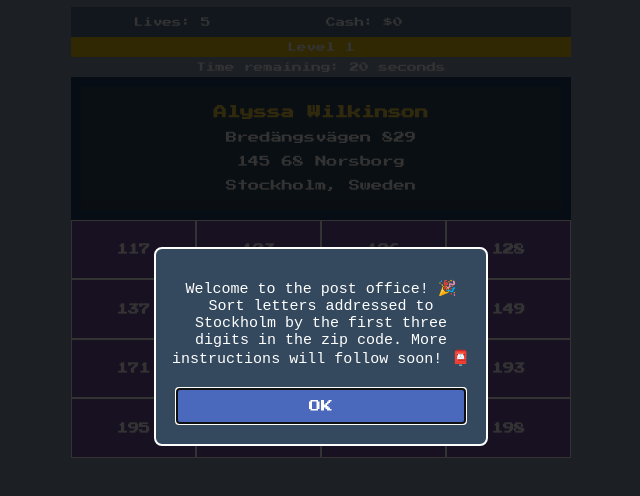
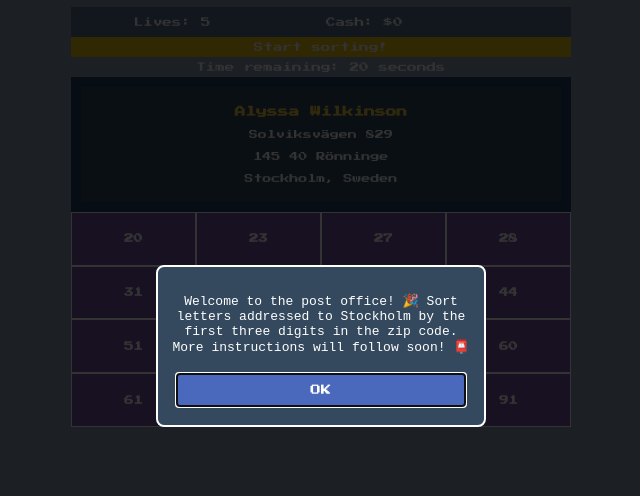
Before and after one commit to holoflash/mailsortingsim, a plain HTML site: page index.html in a window 1280 px wide. Shown: the part 54-550 px from the top of the page, without its empty margins (319-959 px from the left). Drawn offline with Linux system fonts and the light colour scheme.

Commit message:
Change style and leveling

```diff
--- a/src/Game.js
+++ b/src/Game.js
@@ -13,25 +13,26 @@ const gameSettings = {
     level: 1,
     maxLevel: Object.entries(data.addresses).length,
     lives: 5,
-    initialCashReward: 10,
+    initialCashReward: 5,
     initialTime: 20,
     timeBonus: 3,
 };
 
 const requiredCashForLevel = {
     1: 50,
-    2: 100,
-    3: 150,
-    4: 200,
-    5: 250,
-    6: 300,
-    7: 350,
-    8: 400,
-    9: 450,
-    10: 500,
-    11: 550,
-    12: 600,
+    2: 110,
+    3: 180,
+    4: 260,
+    5: 350,
+    6: 450,
+    7: 560,
+    8: 680,
+    9: 810,
+    10: 950,
+    11: 1100,
+    12: 1260,
 };
+
 
 let timer = null;
 let timeRemaining = 0;
--- a/src/data.js
+++ b/src/data.js
@@ -23,7 +23,7 @@ export const messages = {
     lastLevelInstructions: "13. Missing details - BIN",
 
 
-    startGame: "Level 1",
+    startGame: "Start sorting!",
 
     level1Dialog: "Welcome to the post office! 🎉 Sort letters addressed to Stockholm by the first three digits in the zip code. More instructions will follow soon! 📮",
     level2Dialog: "Now, sort other Swedish cities 🇸🇪 into the SE box. Easy, right?",
@@ -53,29 +53,24 @@ export const messages = {
 
 export const addresses = {
     "Level 1": [
-        { zipCode: "117 44", county: "Liljeholmen", streets: ["Liljeholmsvägen", "Västerbroplan", "Hälsingegatan"], city: "Stockholm", country: "Sweden", sortAs: "117" },
-        { zipCode: "123 61", county: "Farsta", streets: ["Farstatorget", "Farstavägen", "Farstabergsplan"], city: "Stockholm", country: "Sweden", sortAs: "123" },
-        { zipCode: "126 58", county: "Västertorp", streets: ["Västertorpsvägen", "Borgarskolan", "Västertorpstorg"], city: "Stockholm", country: "Sweden", sortAs: "126" },
-        { zipCode: "126 60", county: "Hägersten", streets: ["Hägersjövägen", "Hägersjöplan", "Lillholmstorget"], city: "Stockholm", country: "Sweden", sortAs: "126" },
-        { zipCode: "126 34", county: "Hägersten", streets: ["Fleminggatan", "Västertorp", "Hägersköpingsvägen"], city: "Stockholm", country: "Sweden", sortAs: "126" },
-        { zipCode: "128 51", county: "Högdalen", streets: ["Högdalsvägen", "Högdalstorget", "Högdalsparken"], city: "Stockholm", country: "Sweden", sortAs: "128" },
-        { zipCode: "137 54", county: "Västerhaninge", streets: ["Skogsbo Allé", "Västerhaningevägen", "Fältvägen"], city: "Stockholm", country: "Sweden", sortAs: "137" },
-        { zipCode: "137 91", county: "Västerhaninge", streets: ["Västerbyvägen", "Lilla Skogsvägen", "Kungshällagatan"], city: "Stockholm", country: "Sweden", sortAs: "137" },
-        { zipCode: "143 31", county: "Vårby", streets: ["Vårby Allé", "Vårbergsplan", "Vårby Gårdsväg"], city: "Stockholm", country: "Sweden", sortAs: "143" },
-        { zipCode: "143 23", county: "Vårby", streets: ["Vårby Gårdsvägen", "Vårby Allé", "Bäckvägen"], city: "Stockholm", country: "Sweden", sortAs: "143" },
-        { zipCode: "145 68", county: "Norsborg", streets: ["Bredängsvägen", "Norsborgsvägen", "Albyvägen"], city: "Stockholm", country: "Sweden", sortAs: "145" },
-        { zipCode: "145 52", county: "Grödinge", streets: ["Gröndalsvägen", "Gröndalstorget", "Sundsvägen"], city: "Stockholm", country: "Sweden", sortAs: "145" },
-        { zipCode: "145 40", county: "Rönninge", streets: ["Solviksvägen", "Björkvägen", "Rönningebadet"], city: "Stockholm", country: "Sweden", sortAs: "145" },
-        { zipCode: "145 83", county: "Tumba", streets: ["Tumbavägen", "Gröndalsvägen", "Lilla Tumba"], city: "Stockholm", country: "Sweden", sortAs: "145" },
-        { zipCode: "149 20", county: "Nynashamn", streets: ["Nynäs Gårdsväg", "Nynäsbaden", "Nynäsgatan"], city: "Stockholm", country: "Sweden", sortAs: "149" },
-        { zipCode: "171 21", county: "Sollentuna", streets: ["Sollentunas Centrum", "Kungsängsvägen", "Högberga Allé"], city: "Stockholm", country: "Sweden", sortAs: "171" },
-        { zipCode: "182 20", county: "Danderyd", streets: ["Danderyds Torg", "Bergsängsvägen", "Högberga Allé"], city: "Stockholm", country: "Sweden", sortAs: "182" },
-        { zipCode: "192 22", county: "Österåker", streets: ["Österåkers Torg", "Lövsta Gårdsväg", "Fyren"], city: "Stockholm", country: "Sweden", sortAs: "192" },
-        { zipCode: "193 23", county: "Vallentuna", streets: ["Vallentuna Centrum", "Gustafsbergsvägen", "Bergsängen"], city: "Stockholm", country: "Sweden", sortAs: "193" },
-        { zipCode: "195 25", county: "Upplands-Bro", streets: ["Upplands-Bro Centrum", "Broplan", "Broviken"], city: "Stockholm", country: "Sweden", sortAs: "195" },
-        { zipCode: "196 26", county: "Sigtuna", streets: ["Sigtuna Centrum", "Stororget", "Sigtunaviken"], city: "Stockholm", country: "Sweden", sortAs: "196" },
-        { zipCode: "197 27", county: "Ekerö", streets: ["Ekerö Centrum", "Strandvägen", "Ekerö Torg"], city: "Stockholm", country: "Sweden", sortAs: "197" },
-        { zipCode: "198 28", county: "Järfälla", streets: ["Järfälla Centrum", "Järfällagatan", "Rissne"], city: "Stockholm", country: "Sweden", sortAs: "198" },
+        { zipCode: "182 20", county: "Danderyd", streets: ["Danderyds Torg", "Bergsängsvägen", "Högberga Allé"], city: "Stockholm", country: "Sweden", sortAs: "20" },
+
+        { zipCode: "143 23", county: "Vårby", streets: ["Vårby Gårdsvägen", "Vårby Allé", "Bäckvägen"], city: "Stockholm", country: "Sweden", sortAs: "23" },
+        { zipCode: "197 27", county: "Ekerö", streets: ["Ekerö Centrum", "Strandvägen", "Ekerö Torg"], city: "Stockholm", country: "Sweden", sortAs: "27" },
+        { zipCode: "198 28", county: "Järfälla", streets: ["Järfälla Centrum", "Järfällagatan", "Rissne"], city: "Stockholm", country: "Sweden", sortAs: "28" },
+        { zipCode: "149 20", county: "Nynashamn", streets: ["Nynäs Gårdsväg", "Nynäsbaden", "Nynäsgatan"], city: "Stockholm", country: "Sweden", sortAs: "20" },
+        { zipCode: "143 31", county: "Vårby", streets: ["Vårby Allé", "Vårbergsplan", "Vårby Gårdsväg"], city: "Stockholm", country: "Sweden", sortAs: "31" },
+        { zipCode: "126 34", county: "Hägersten", streets: ["Fleminggatan", "Västertorp", "Hägersköpingsvägen"], city: "Stockholm", country: "Sweden", sortAs: "34" },
+        { zipCode: "145 40", county: "Rönninge", streets: ["Solviksvägen", "Björkvägen", "Rönningebadet"], city: "Stockholm", country: "Sweden", sortAs: "40" },
+        { zipCode: "117 44", county: "Liljeholmen", streets: ["Liljeholmsvägen", "Västerbroplan", "Hälsingegatan"], city: "Stockholm", country: "Sweden", sortAs: "44" },
+        { zipCode: "128 51", county: "Högdalen", streets: ["Högdalsvägen", "Högdalstorget", "Högdalsparken"], city: "Stockholm", country: "Sweden", sortAs: "51" },
+        { zipCode: "137 54", county: "Västerhaninge", streets: ["Skogsbo Allé", "Västerhaningevägen", "Fältvägen"], city: "Stockholm", country: "Sweden", sortAs: "54" },
+        { zipCode: "126 58", county: "Västertorp", streets: ["Västertorpsvägen", "Borgarskolan", "Västertorpstorg"], city: "Stockholm", country: "Sweden", sortAs: "58" },
+        { zipCode: "126 60", county: "Hägersten", streets: ["Hägersjövägen", "Hägersjöplan", "Lillholmstorget"], city: "Stockholm", country: "Sweden", sortAs: "60" },
+        { zipCode: "123 61", county: "Farsta", streets: ["Farstatorget", "Farstavägen", "Farstabergsplan"], city: "Stockholm", country: "Sweden", sortAs: "61" },
+        { zipCode: "145 68", county: "Norsborg", streets: ["Bredängsvägen", "Norsborgsvägen", "Albyvägen"], city: "Stockholm", country: "Sweden", sortAs: "68" },
+        { zipCode: "145 83", county: "Tumba", streets: ["Tumbavägen", "Gröndalsvägen", "Lilla Tumba"], city: "Stockholm", country: "Sweden", sortAs: "83" },
+        { zipCode: "137 91", county: "Västerhaninge", streets: ["Västerbyvägen", "Lilla Skogsvägen", "Kungshällagatan"], city: "Stockholm", country: "Sweden", sortAs: "91" },
     ],
 
 
@@ -358,8 +353,8 @@ export const addresses = {
         { zipCode: "236", county: "Central African Republic", streets: ["Avenue de l'Indépendance", "Boulevard des Martyrs", "Rue de l'Évêché"], city: "Bangui", country: "Central African Republic", sortAs: "AFRICA" },
         { zipCode: "NDJ1234", county: "Chad", streets: ["Avenue Charles de Gaulle", "Rue de la Liberté", "Rue de l'Assemblée"], city: "N'Djamena", country: "Chad", sortAs: "AFRICA" },
         { zipCode: "KM9900", county: "Comoros", streets: ["Rue de la Corniche", "Avenue de l'Aéroport", "Place de l'Indépendance"], city: "Moroni", country: "Comoros", sortAs: "AFRICA" },
-        { zipCode: "243101", county: "Democratic Republic of the Congo", streets: ["Avenue des Forces Armées", "Boulevard du 30 Juin", "Rue Kalemie"], city: "Kinshasa", country: "Democratic Republic of the Congo", sortAs: "AFRICA" },
-        { zipCode: "242001", county: "Republic of the Congo", streets: ["Avenue de l'Amitié", "Boulevard Denis Sassou Nguesso", "Rue Kouyou"], city: "Brazzaville", country: "Republic of the Congo", sortAs: "AFRICA" },
+        { zipCode: "243101", county: "Democratic Republic of the Congo", streets: ["Avenue des Forces Armées", "Boulevard du 30 Juin", "Rue Kalemie"], city: "Kinshasa", country: "DR Congo", sortAs: "AFRICA" },
+        { zipCode: "242001", county: "Republic of the Congo", streets: ["Avenue de l'Amitié", "Boulevard Denis Sassou Nguesso", "Rue Kouyou"], city: "Brazzaville", country: "Congo", sortAs: "AFRICA" },
         { zipCode: "225", county: "Côte d'Ivoire", streets: ["Boulevard Valéry Giscard d'Estaing", "Rue du Commerce", "Avenue du Président Houphouët-Boigny"], city: "Abidjan", country: "Côte d'Ivoire", sortAs: "AFRICA" },
         { zipCode: "DJI123", county: "Djibouti", streets: ["Rue de Paris", "Boulevard de la République", "Rue de Venise"], city: "Djibouti", country: "Djibouti", sortAs: "AFRICA" },
         { zipCode: "11511", county: "Egypt", streets: ["Tahrir Square", "Sharia Al-Muizz", "Corniche El-Nil"], city: "Cairo", country: "Egypt", sortAs: "AFRICA" },
--- a/src/styles.css
+++ b/src/styles.css
@@ -54,7 +54,7 @@ body {
 }
 
 #letter-details {
-    font-size: 0.7em;
+    font-size: 9px;
     background-color: #1f4068;
     padding: 10px;
 }
@@ -95,19 +95,15 @@ body {
     border: 1px solid #ffffff;
     color: #ffffff;
     text-align: center;
-    font-size: 0.6em;
+    font-size: 8px;
     cursor: pointer;
     margin: 0;
-    flex: 1 1 calc(25% - 2px);
+    flex: 1 1 calc(25% - 10px);
     box-sizing: border-box;
 }
 
 .grid-item-number {
     background-color: #7954a9;
-}
-
-.grid-item:hover {
-    background-color: #82ccdd;
 }
 
 button {
@@ -120,11 +116,14 @@ button {
     cursor: pointer;
     margin: 20px auto 0;
     display: block;
-    transition: background-color 0.3s;
 }
 
-button:hover {
-    background-color: #82ccdd;
+@media (hover: hover) {
+
+    button:hover,
+    .grid-item:hover {
+        background-color: #82ccdd;
+    }
 }
 
 #lives,
@@ -148,7 +147,7 @@ dialog {
     border-radius: 8px;
     width: 300px;
     text-align: center;
-    font-size: 15px;
+    font-size: 13px;
     font-family: monospace;
 }
 
@@ -171,11 +170,3 @@ dialog::backdrop {
 .dialog-button:hover {
     background-color: #82ccdd;
 }
-
-.action-button {
-    background-color: #4caf50;
-}
-
-.cancel-button {
-    background-color: #e74c3c;
-}
```
